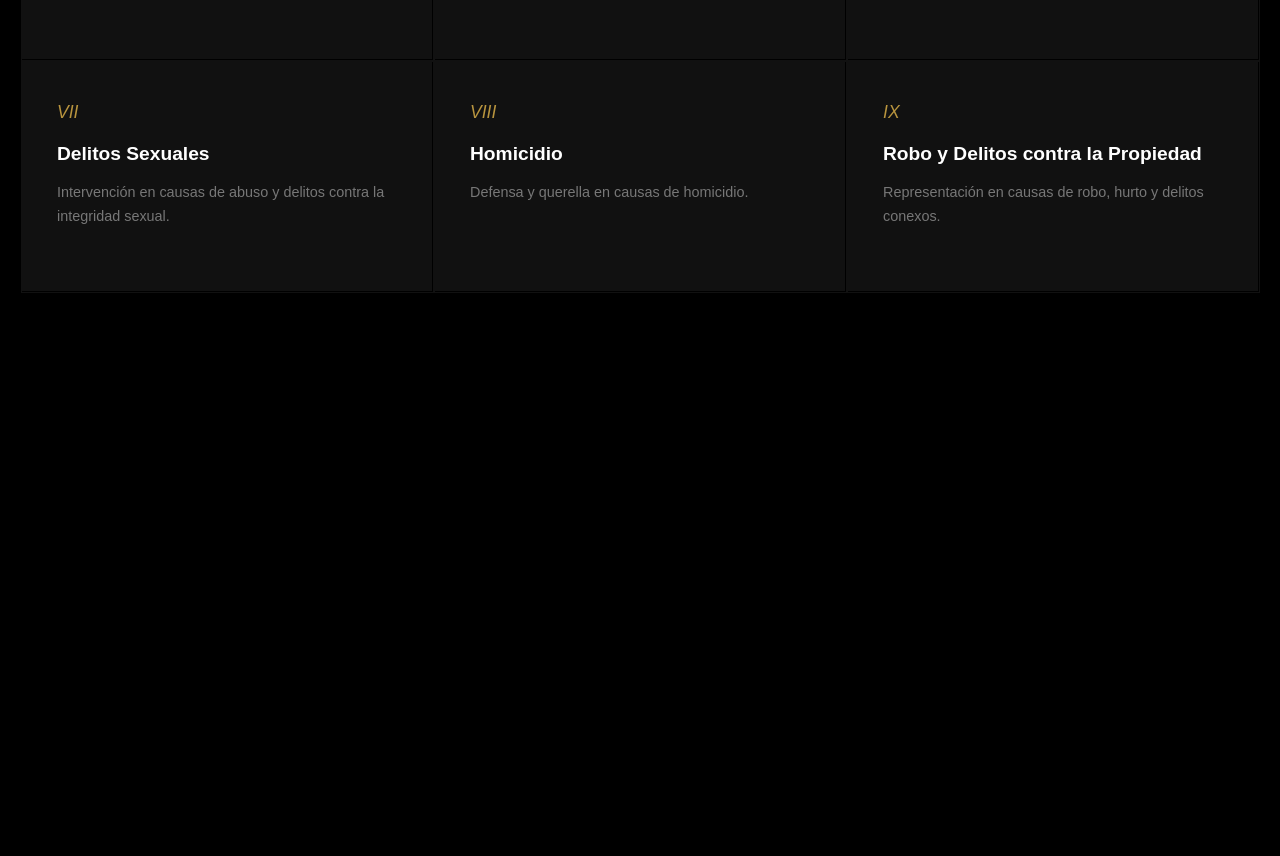
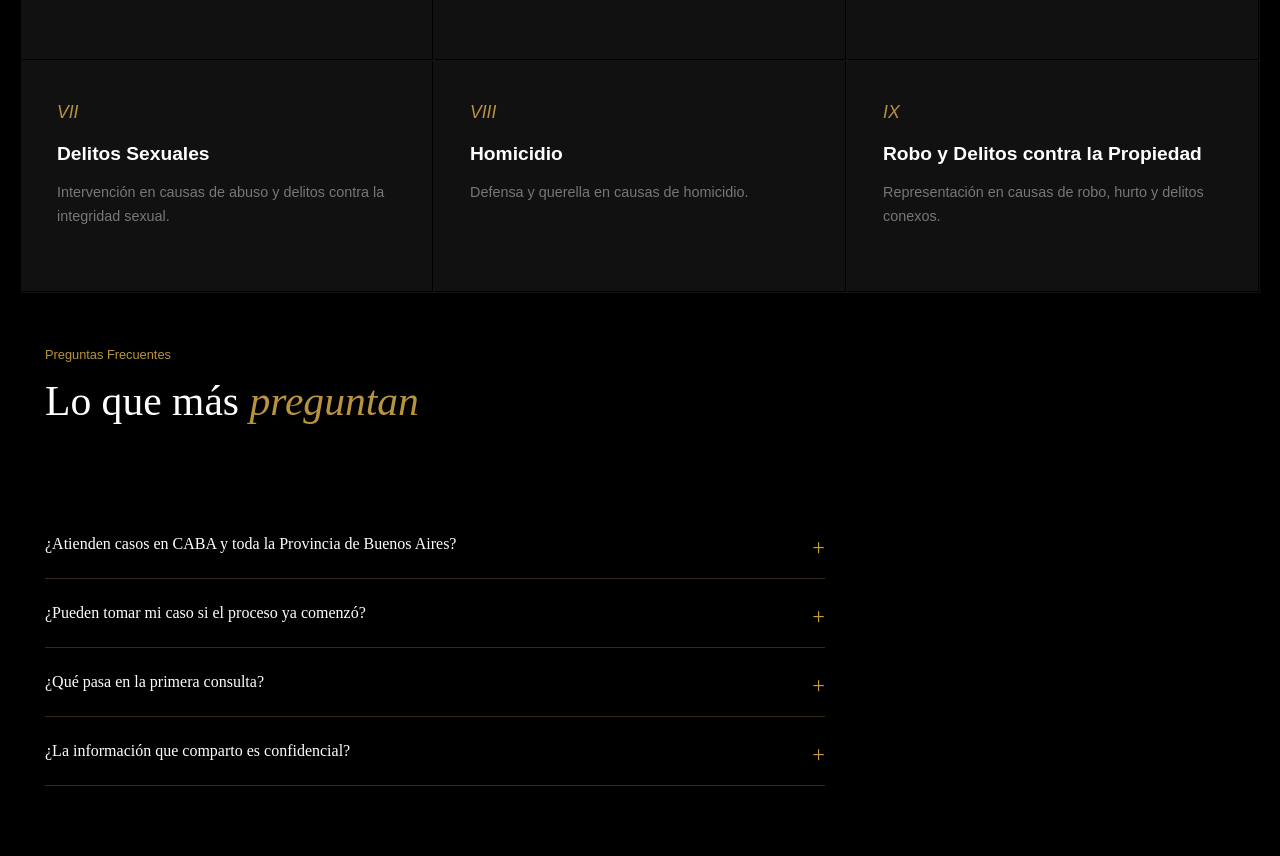
Before and after one commit to nehuenprime/juridico-ejemplo, a plain HTML site: page index.html in a window 1280 px wide. Shown: the part 1357-2213 px from the top of the page. Before the commit the page ends 1670 px from the top, so only its background shows below. Drawn offline with Linux system fonts and the light colour scheme.

Commit message:
agregando section 'faq' a main

```diff
--- a/css/style.css
+++ b/css/style.css
@@ -297,7 +297,94 @@ body{
 }
 
 
+/* FAQ SECTION */
 
+.faq {
+    padding: 70px 45px;
+}
+
+.faq-item {
+    max-width: 780px;
+    border-bottom: 1px solid #332b17;
+    font-family: 'Times New Roman', Times, serif;
+}
+
+.faq-h2{
+    color: white;
+    font-size: 2.6rem;
+    font-weight: 400;
+    line-height: 1.15;
+    margin: 15px;
+    margin-left: 2.8125rem;
+    font-family: 'Times New Roman', Times, serif;
+}
+
+.faq-h2 span{
+    color: #b8943e;
+    font-style: italic;
+}
+
+.faq-h5{
+    color: #b8943e;
+    font-size: 0.8rem;
+    font-weight: 400;
+    line-height: 1.15;
+    margin: 15px;
+    margin-left: 2.8125rem;
+    margin-top: 30px;
+}
+
+summary:hover{
+    color: #b8943e;
+}
+
+details[open] summary{
+    color: #b8943e;
+}
+
+
+details {
+    color: white;
+}
+
+summary {
+    position: relative;
+    padding: 25px 40px 25px 0;
+
+    cursor: pointer;
+    list-style: none;
+
+    font-size: 1rem;
+}
+
+/* Sacamos el triangulito default */
+summary::-webkit-details-marker {
+    display: none;
+}
+
+/* + */
+summary::after {
+    content: "+";
+
+    position: absolute;
+    right: 0;
+
+    color: #c99b36;
+    font-size: 1.4rem;
+}
+
+/* cuando está abierto pasa a - */
+details[open] summary::after {
+    content: "−";
+}
+
+details p {
+    margin: 0;
+    padding: 0 40px 25px 0;
+
+    color: #999;
+    line-height: 1.7;
+}
 
 
 
@@ -315,3 +402,17 @@ body{
     }
 
 }
+
+/* GRID RESPONSIVE */
+
+@media (max-width: 900px) {
+    .areas-grid {
+        grid-template-columns: repeat(2, 1fr);
+    }
+}
+
+@media (max-width: 600px) {
+    .areas-grid {
+        grid-template-columns: 1fr;
+    }
+}
--- a/index.html
+++ b/index.html
@@ -21,7 +21,7 @@
                 <ul class="nav-desktop">
                     <li><a href="#areas">Areas</a></li>
                     <li><a href="#">Estudio</a></li>
-                    <li><a href="#">Faq</a></li>
+                    <li><a href="#faq">Faq</a></li>
                     <li><a href="#">Contacto</a></li>
                 </ul>
 
@@ -35,7 +35,7 @@
 
             <a href="#areas">Areas</a>
             <a href="#">Estudio</a>
-            <a href="#">Faq</a>
+            <a href="#faq">Faq</a>
             <a href="#">Contacto</a>
         </div>
 
@@ -123,6 +123,57 @@
             </p>
         </div>
         </section>
+        <section class="section-texto-main" id="faq">
+            <h5 class="faq-h5">Preguntas Frecuentes</h5>
+            <h2 class="faq-h2">Lo que más <span>preguntan</span></h2>
+        </section>
+        <section class="faq">
+            <div class="faq-item">
+                <details>
+                    <summary>
+                        ¿Atienden casos en CABA y toda la Provincia de Buenos Aires?
+                    </summary>
+                    <p>
+                        Sí. Brindamos asesoramiento y representación tanto en CABA
+                        como en distintos puntos de la Provincia de Buenos Aires.
+                    </p>
+                </details>
+            </div>
+            <div class="faq-item">
+                <details>
+                    <summary>
+                        ¿Pueden tomar mi caso si el proceso ya comenzó?
+                    </summary>
+
+                    <p>
+                        Sí. Podemos intervenir aunque el proceso ya esté iniciado,
+                        evaluando previamente el estado de la causa.
+                    </p>
+                </details>
+            </div>
+            <div class="faq-item">
+                <details>
+                    <summary>
+                        ¿Qué pasa en la primera consulta?
+                    </summary>
+
+                    <p>
+                        Analizamos tu situación y las alternativas legales disponibles.
+                    </p>
+                </details>
+            </div>
+            <div class="faq-item">
+                <details>
+                    <summary>
+                        ¿La información que comparto es confidencial?
+                    </summary>
+
+                    <p>
+                        Absolutamente. Todo lo que nos contás está amparado por el secreto profesional desde el primer contacto. La confidencialidad es un principio no negociable en nuestro trabajo.
+                    </p>
+                </details>
+            </div>
+        </section>
     </main>
 
 
```
